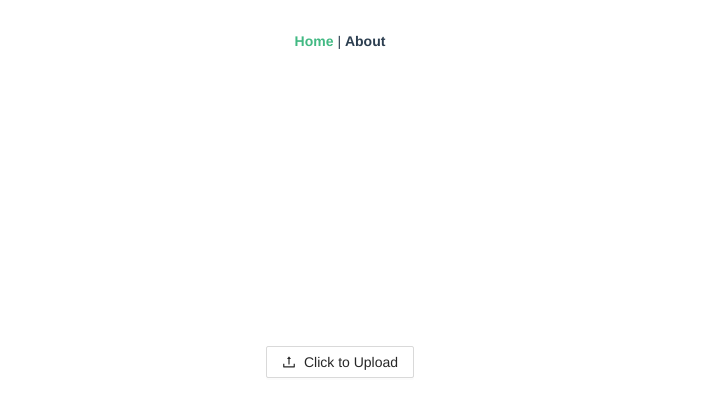
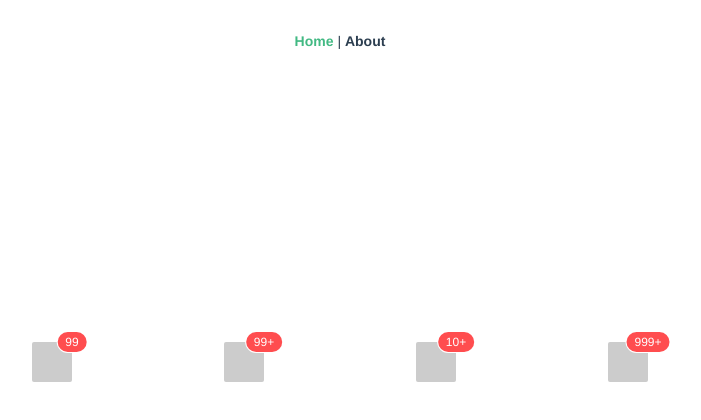
Before and after one commit to owentr1369/vue-antdesign-typescript-learning, a Vue app: page / in a window 1280 px wide. Shown: the top 420 px of the page, without its empty margins (300-1001 px from the left). Built offline with nearby package versions, Linux system fonts and the light colour scheme.

Commit message:
antd badge

```diff
--- /dev/null
+++ b/src/components/antd-badge.vue
@@ -0,0 +1,23 @@
+<template>
+  <div class="antd-badge">
+    <a-badge :count="99">
+      <a-avatar shape="square" size="large" />
+    </a-badge>
+    <a-badge :count="100">
+      <a-avatar shape="square" size="large" />
+    </a-badge>
+    <a-badge :count="99" :overflow-count="10">
+      <a-avatar shape="square" size="large" />
+    </a-badge>
+    <a-badge :count="1000" :overflow-count="999">
+      <a-avatar shape="square" size="large" />
+    </a-badge>
+  </div>
+</template>
+
+<style lang="scss" scoped>
+.antd-badge {
+  display: flex;
+  justify-content: space-around;
+}
+</style>
--- a/src/views/HomeView.vue
+++ b/src/views/HomeView.vue
@@ -1,18 +1,18 @@
 <template>
   <div class="home">
     <div class="antd">
-      <antd-upload></antd-upload>
+      <antd-badge></antd-badge>
     </div>
   </div>
 </template>
 
 <script lang="ts">
 import { defineComponent } from "vue";
-import AntdUpload from "@/components/antd-upload.vue";
+import AntdBadge from "../components/antd-badge.vue";
 
 export default defineComponent({
-  name: "HomeView",
-  components: { AntdUpload },
+    name: "HomeView",
+    components: { AntdBadge }
 });
 </script>
 
```
